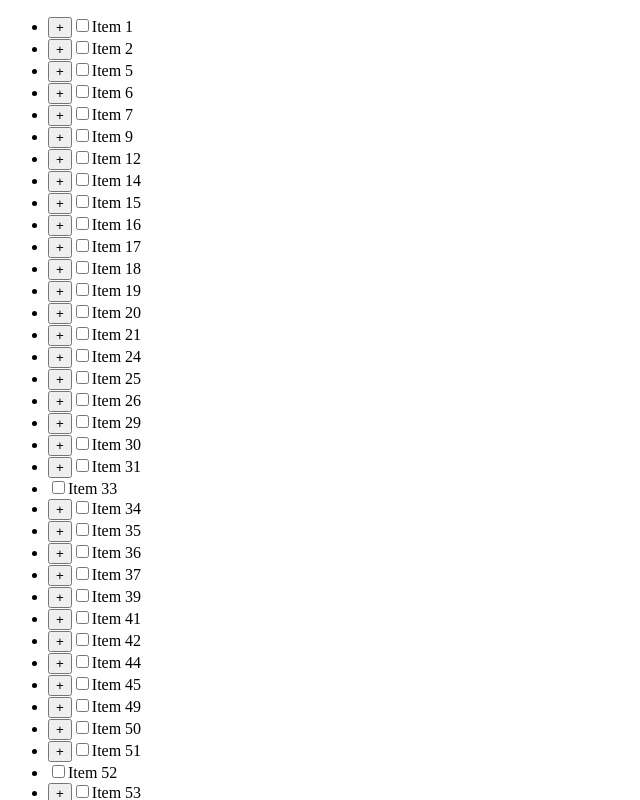
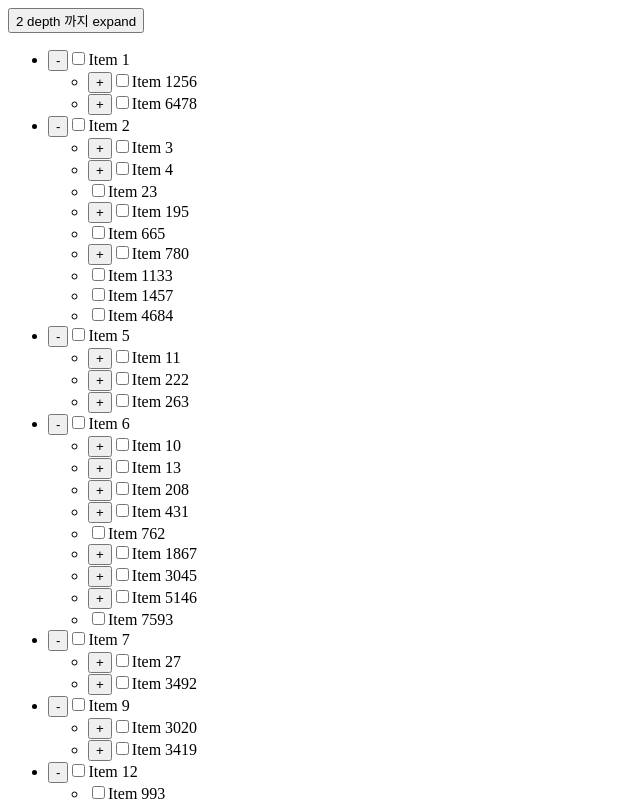
Before and after one commit to kykim00/react-flexible-checkbox-tree, a React (Vite) app: page / in a window 1280 px wide. Shown: the top 800 px of the page, without its empty margins (0-640 px from the left). Built offline with nearby package versions, Linux system fonts and the light colour scheme.

Commit message:
feat: forceExpand 동작

```diff
--- a/src/App.tsx
+++ b/src/App.tsx
@@ -1,7 +1,7 @@
 import { generateRandomData } from './utils/generateRandomData.ts'
-import { Tree } from './Tree.tsx'
 import { createNodes } from './createNodes.ts'
 import { Tree2 } from './Tree2.tsx'
+import { useState } from 'react'
 
 const data = generateRandomData(10000)
 
@@ -11,7 +11,14 @@ const nodes = createNodes({
 })
 
 function App() {
-  return <Tree2 nodes={nodes} />
+  const [forceExpand, setForceExpand] = useState(1)
+
+  return (
+    <div>
+      <button onClick={() => setForceExpand(2)}>2 depth 까지 expand</button>
+      <Tree2 nodes={nodes} forceExpand={forceExpand} />
+    </div>
+  )
 }
 
 export default App
--- a/src/Tree2.tsx
+++ b/src/Tree2.tsx
@@ -18,7 +18,7 @@ export const Tree2 = ({
   boldLabelModel = 2,
   className,
   onlyLeafCheckboxes = false,
-  forceExpand = false,
+  // forceExpand = false,
   onExpand,
   initialExpanded = [],
   hideEmptyRootNode = false,
@@ -28,15 +28,16 @@ export const Tree2 = ({
   // useKeyboardNavigation,
   // outerRef,
   disableCheckboxesOfNoLeaf = false,
+  forceExpand = 1,
   tree,
   ref,
 }: any) => {
   const defaultController = useTree()
-  const controller = tree || defaultController
+  const controller = defaultController
 
   useEffect(() => {
-    controller.initialize(nodes)
-  }, [nodes])
+    controller.initialize(nodes, forceExpand)
+  }, [nodes, forceExpand])
 
   const treeNodes = nodes.map((node) => (
     <TreeNode
--- a/src/useTree.ts
+++ b/src/useTree.ts
@@ -2,6 +2,7 @@ import { useCallback, useMemo, useState } from 'react'
 import { CheckedNodeStatus, getAllCheckedNodes } from './utils/checkHandler.ts'
 import type { TreeNodeData } from './types'
 import { getChildrenNodesValues, getAllChildrenNodes, getAllLeafNodes } from './utils/getChildrenValues.ts'
+import { memoizedFlattenNodes } from './utils/flattenNodes.ts'
 
 export type TreeExpandedState = Record<string, boolean>
 
@@ -61,6 +62,8 @@ export interface UseTreeReturnType {
   collapse: (value: string) => void
   /** 노드 확장 */
   expand: (value: string) => void
+  /** 노드 일부 확장 */
+  expandToLevel: (level: number | boolean) => void
   /** 모든 노드 확장 */
   expandAllNodes: () => void
   /** 모든 노드 축소 */
@@ -108,10 +111,12 @@ export function useTree({
   const [checkedState, setCheckedState] = useState<string[]>(initialCheckedState)
 
   const initialize = useCallback(
-    (_data: TreeNodeData[]) => {
-      setExpandedState((current) => getInitialTreeExpandedState(current, _data, selectedState))
+    (_data: TreeNodeData[], forceExpand: number | boolean) => {
       setCheckedState((current) => getInitialCheckedState(current, _data))
       setData(_data)
+      const initialTreeExpandedState = getInitialTreeExpandedState(initialExpandedState, _data, selectedState)
+
+      forceExpand ? expandToLevel(forceExpand, _data, initialTreeExpandedState) : setExpandedState(initialTreeExpandedState)
     },
     [selectedState],
   )
@@ -150,6 +155,28 @@ export function useTree({
     },
     [onNodeExpand],
   )
+
+  const expandToLevel = useCallback((level: number | boolean, _data = data, _expandedState = expandedState) => {
+    if (level === true) {
+      expandAllNodes()
+      return
+    }
+
+    if (!level) {
+      collapseAllNodes()
+      return
+    }
+
+    const flatNodes = memoizedFlattenNodes(_data)
+    const targetNodes = Object.values(flatNodes).filter((node) => node.treeDepth <= level)
+
+    const next = { ..._expandedState }
+    Object.keys(next).forEach((key) => {
+      next[key] = targetNodes.some((node) => node.value === key)
+    })
+
+    setExpandedState(next)
+  }, [])
 
   const expandAllNodes = useCallback(() => {
     setExpandedState((current) => {
@@ -234,6 +261,7 @@ export function useTree({
     toggleExpanded,
     collapse,
     expand,
+    expandToLevel,
     expandAllNodes,
     collapseAllNodes,
     setExpandedState,
--- a/src/utils/flattenNodes.ts
+++ b/src/utils/flattenNodes.ts
@@ -2,7 +2,6 @@ import { FlatNode, TNode } from '../types.ts'
 import { memoize } from './memoize.ts'
 
 type FlatNodes = { [key: string]: FlatNode }
-
 function flattenNodes(nodes: TNode[], parent = {} as FlatNode, depth = 1): FlatNodes {
   const flatNodes: FlatNodes = {}
 
@@ -12,17 +11,13 @@ function flattenNodes(nodes: TNode[], parent = {} as FlatNode, depth = 1): FlatN
 
   nodes.forEach((node, index) => {
     const isParent = Array.isArray(node.children) && node.children.length > 0
-
-    const nodeId = `${node.id}_${parent?.id ?? ''}`
-
-    if (flatNodes[nodeId] !== undefined) {
-      throw new Error(`parent ${parent?.id} 에 node.id ${node.id}가 중복되었습니다.`)
-    }
+    const nodeId = node.value || `${node.id}_${parent?.id ?? ''}`
 
     Object.assign(flatNodes, {
       [nodeId]: {
         ...node,
         parent,
+        value: nodeId,
         isChild: parent && 'id' in parent && parent.id !== undefined,
         isParent,
         isLeaf: !isParent,
@@ -33,7 +28,8 @@ function flattenNodes(nodes: TNode[], parent = {} as FlatNode, depth = 1): FlatN
     })
 
     if (node.children) {
-      flattenNodes(node.children, flatNodes[nodeId], depth + 1)
+      const childNodes = flattenNodes(node.children, parent, depth + 1)
+      Object.assign(flatNodes, childNodes)
     }
   })
 
```
